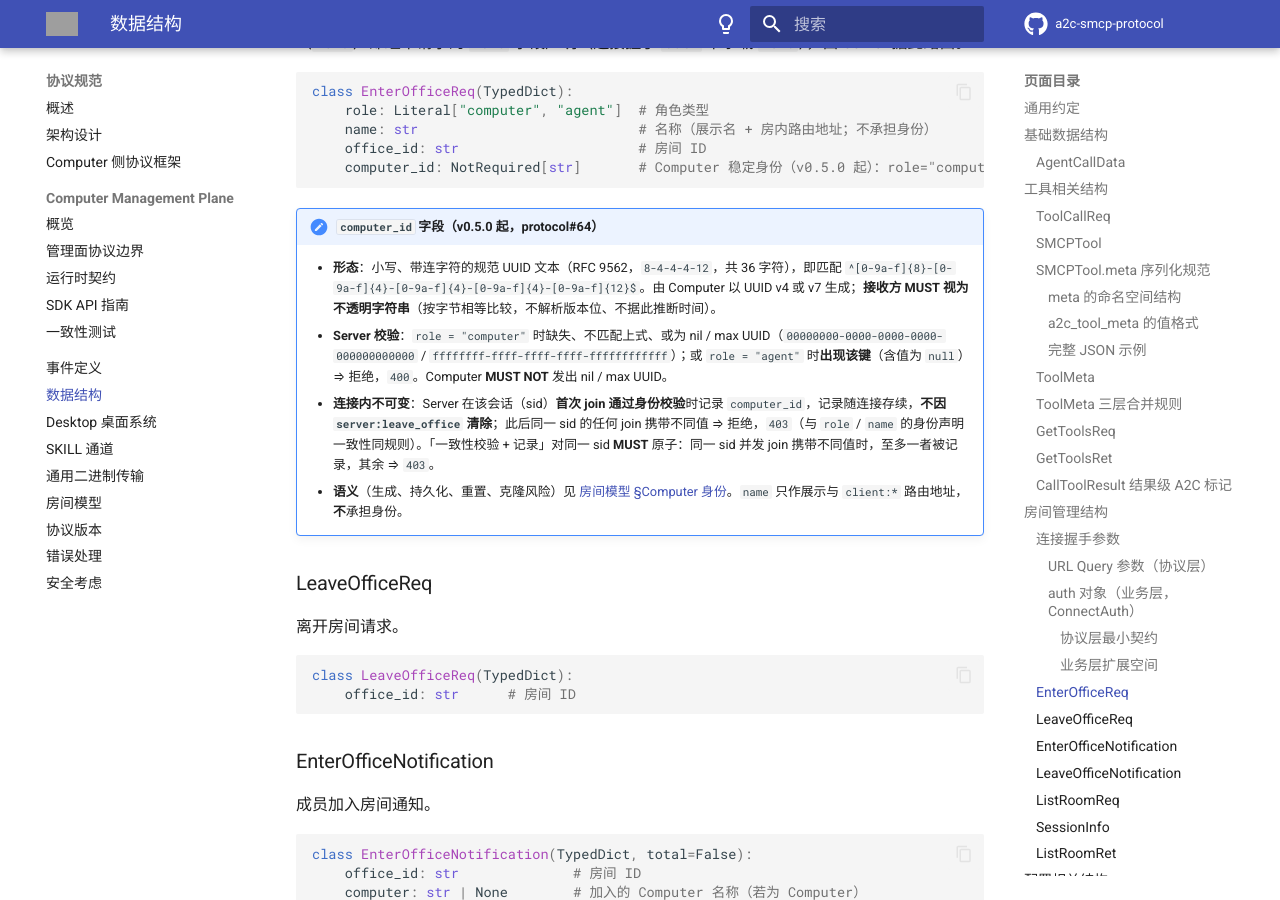
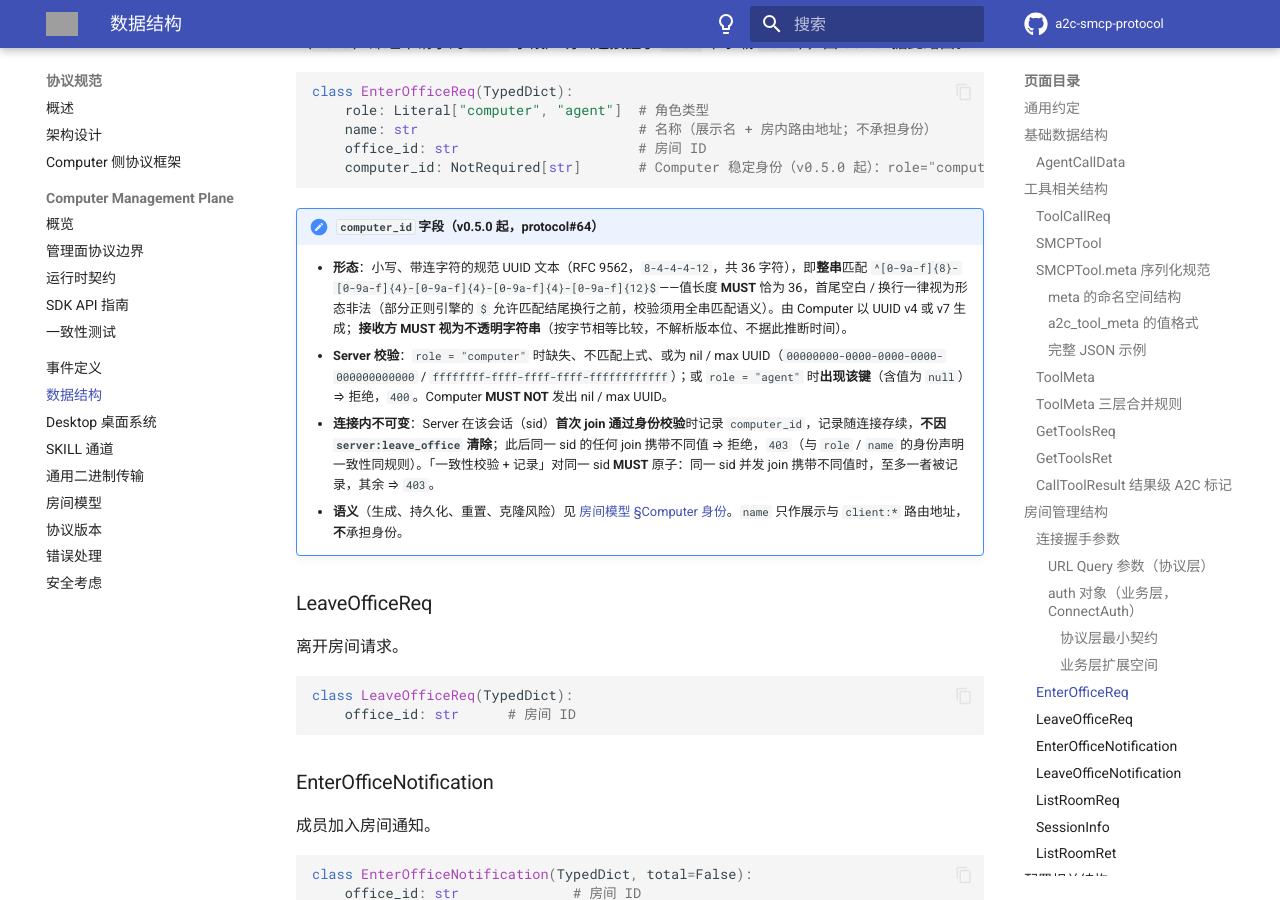
Before and after one commit to A2C-SMCP/a2c-smcp-protocol, an MkDocs documentation site: the page built from docs/specification/data-structures.md, in a window 1280 px wide and 900 px high, scrolled down 8844 px. Built offline with MkDocs 1.6.1 and Material for MkDocs 9.7.7, drawn with Linux system fonts in a browser that asks for light colours; comment, search, counter and statistics services are not loaded; the version menu is left out; grey boxes are pictures that could not be loaded.

Commit message:
docs(room): computer_id 形态校验须整串匹配、长度恰 36 — protocol#64
`$` 在部分正则引擎允许匹配结尾换行之前（python-sdk 审查发现 37 字符值可入网）；
规范明确全串匹配语义，场景 #10 补结尾换行 / 首尾空白用例。

Co-Authored-By: Claude Opus 5.5 (1M context) <noreply@anthropic.com>

```diff
--- a/docs/specification/data-structures.md
+++ b/docs/specification/data-structures.md
@@ -349,7 +349,7 @@ class EnterOfficeReq(TypedDict):
 
 !!! note "`computer_id` 字段（v0.5.0 起，protocol#64）"
 
-    - **形态**：小写、带连字符的规范 UUID 文本（RFC 9562，`8-4-4-4-12`，共 36 字符），即匹配 `^[0-9a-f]{8}-[0-9a-f]{4}-[0-9a-f]{4}-[0-9a-f]{4}-[0-9a-f]{12}$`。由 Computer 以 UUID v4 或 v7 生成；**接收方 MUST 视为不透明字符串**（按字节相等比较，不解析版本位、不据此推断时间）。
+    - **形态**：小写、带连字符的规范 UUID 文本（RFC 9562，`8-4-4-4-12`，共 36 字符），即**整串**匹配 `^[0-9a-f]{8}-[0-9a-f]{4}-[0-9a-f]{4}-[0-9a-f]{4}-[0-9a-f]{12}$`——值长度 **MUST** 恰为 36，首尾空白 / 换行一律视为形态非法（部分正则引擎的 `$` 允许匹配结尾换行之前，校验须用全串匹配语义）。由 Computer 以 UUID v4 或 v7 生成；**接收方 MUST 视为不透明字符串**（按字节相等比较，不解析版本位、不据此推断时间）。
     - **Server 校验**：`role = "computer"` 时缺失、不匹配上式、或为 nil / max UUID（`00000000-0000-0000-0000-000000000000` / `ffffffff-ffff-ffff-ffff-ffffffffffff`）；或 `role = "agent"` 时**出现该键**（含值为 `null`）⇒ 拒绝，`400`。Computer **MUST NOT** 发出 nil / max UUID。
     - **连接内不可变**：Server 在该会话（sid）**首次 join 通过身份校验**时记录 `computer_id`，记录随连接存续，**不因 `server:leave_office` 清除**；此后同一 sid 的任何 join 携带不同值 ⇒ 拒绝，`403`（与 `role` / `name` 的身份声明一致性同规则）。「一致性校验 + 记录」对同一 sid **MUST** 原子：同一 sid 并发 join 携带不同值时，至多一者被记录，其余 ⇒ `403`。
     - **语义**（生成、持久化、重置、克隆风险）见 [房间模型 §Computer 身份](room-model.md#computer-身份)。`name` 只作展示与 `client:*` 路由地址，**不**承担身份。
```
Also changed, not shown: docs/specification/room-model.md (+1 -1 lines).
